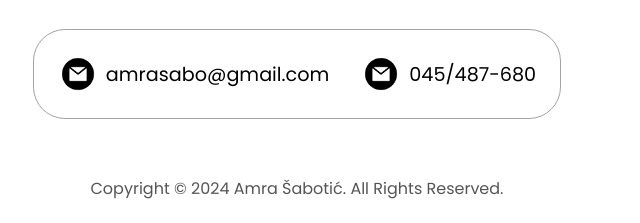
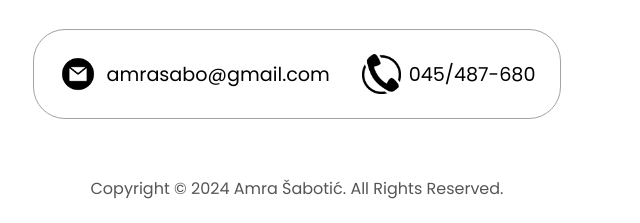
Before and after one commit to amrasabotic/portfolio, a plain HTML site: page index.html in a window 1280 px wide. Shown: the part 3437-3660 px from the top of the page, 343-983 px from the left. Drawn offline with Linux system fonts and the light colour scheme.

Commit message:
icon update

```diff
--- a/index.html
+++ b/index.html
@@ -320,7 +320,7 @@
         </div>
         <div class="contact-info-container">
           <img
-            src="imgs/email.png"
+            src="imgs/phone.png"
             alt="Phone"
             class="icon contact-icon email-icon"
           />
```
Also changed, not shown: imgs/phone.png (added).
